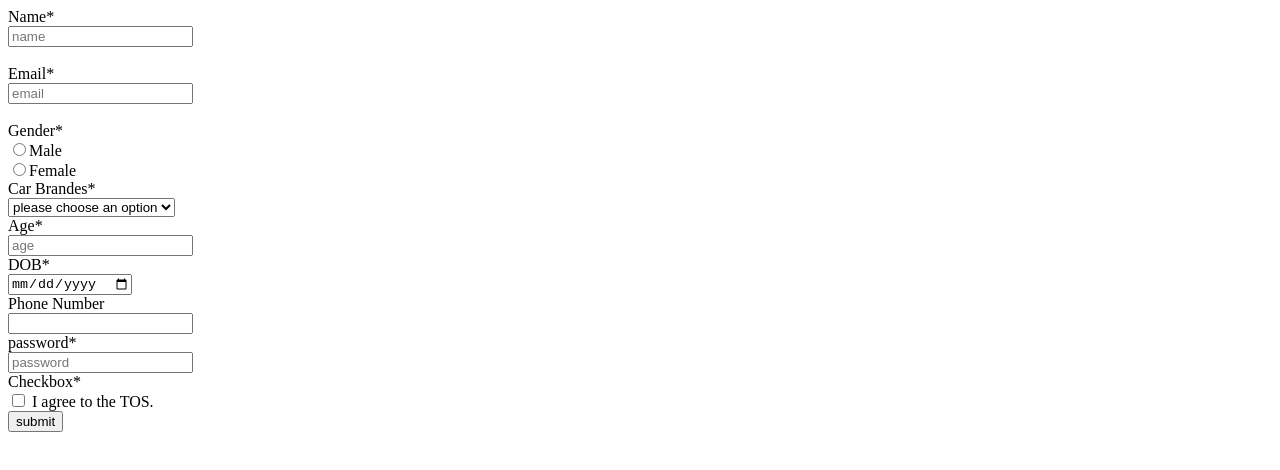
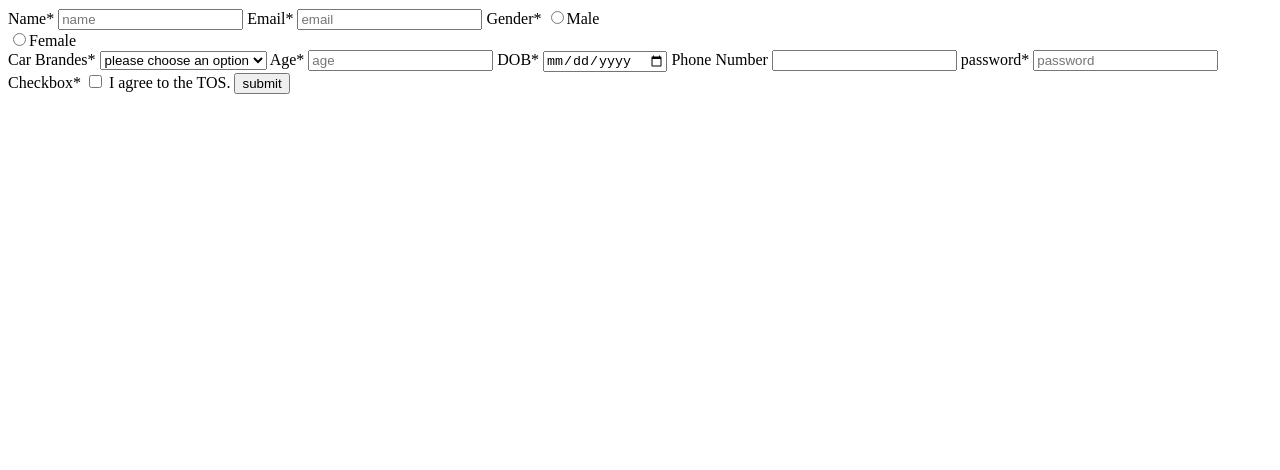
Before and after one commit to acciojob/signup-form-car-amarnathsd, a website: page main.html in a window 1280 px wide. Drawn offline with Linux system fonts and the light colour scheme.

Commit message:
created a submission

```diff
--- a/main.html
+++ b/main.html
@@ -11,46 +11,41 @@
     <script type="text/javascript" src="./script.js">
 </script>
 	<form method="post">
-		<div>
-		<lable for="name">Name*</lable><br>
+		<lable for="name">Name*</lable>
 		<input type="text" id="name" required placeholder="name">
-		</div><br>
+			<lable for="email">Email*</lable>
+			<input type="email" id="email" required  placeholder="email">
 
-		<div>
-			<lable for="email">Email*</lable><br>
-			<input type="email" id="email" required  placeholder="email">
-		</div><br>
-
-		<lable for="gender_m" required>Gender*</lable><br>
+		<lable for="gender_m" required>Gender*</lable>
 		<input type="radio" name="gender"  id="gender_m" required>Male<br>
 
 
 		<lable for="gender_f" required ></lable>
 		<input type="radio" name="gender"  id="gender_f" required>Female<br>
 
-		<lable for="cars">Car Brandes*</lable><br>
+		<lable for="cars">Car Brandes*</lable>
 		<select  id="cars" required>
 			<option disabled selected>please choose an option</option>
 			<option value="BMW">BMW</option>
 			<option value="audi">Audi</option>
 			<option value="mercidiz">Mercediz</option>
-		</select><br>
+		</select>
 
-		<label for="age">Age*</label><br>
-		<input type="number" id="age"  required  placeholder="age"><br>
+		<label for="age">Age*</label>
+		<input type="number" id="age"  required  placeholder="age">
 
-		<label for="dob">DOB*</label><br>
-		<input type="date"  id="DOB" required><br>
+		<label for="dob">DOB*</label>
+		<input type="date"  id="DOB" required >
 
-		<label for="tel">Phone Number</label><br>
-		<input type="tel" id="tel" ><br>
+		<label for="tel">Phone Number</label>
+		<input type="tel" id="tel" >
 
-		<label for="password">password*</label><br>
+		<label for="password">password*</label>
 		<input type="password" id="password"  required placeholder="password"><br>
 
-		<label for="checkbox">Checkbox*</label><br>
+		<label for="checkbox">Checkbox*</label>
 		<input type="checkbox"  id="tos" required>
-		<label for="tos"></label> I agree to the TOS.<br>
+		<label for="tos"></label> I agree to the TOS.
 
 		<button type="submit">submit</button>
 
```
